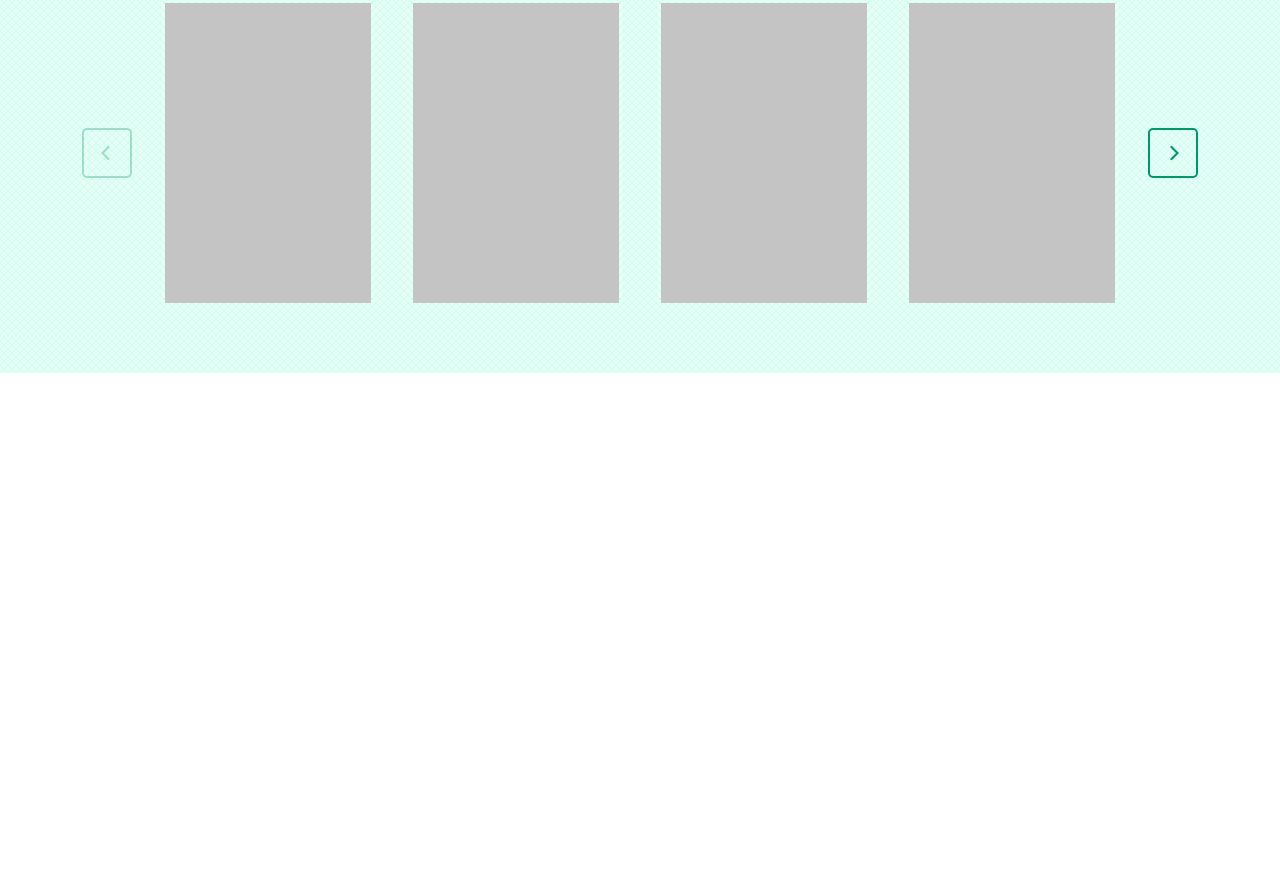
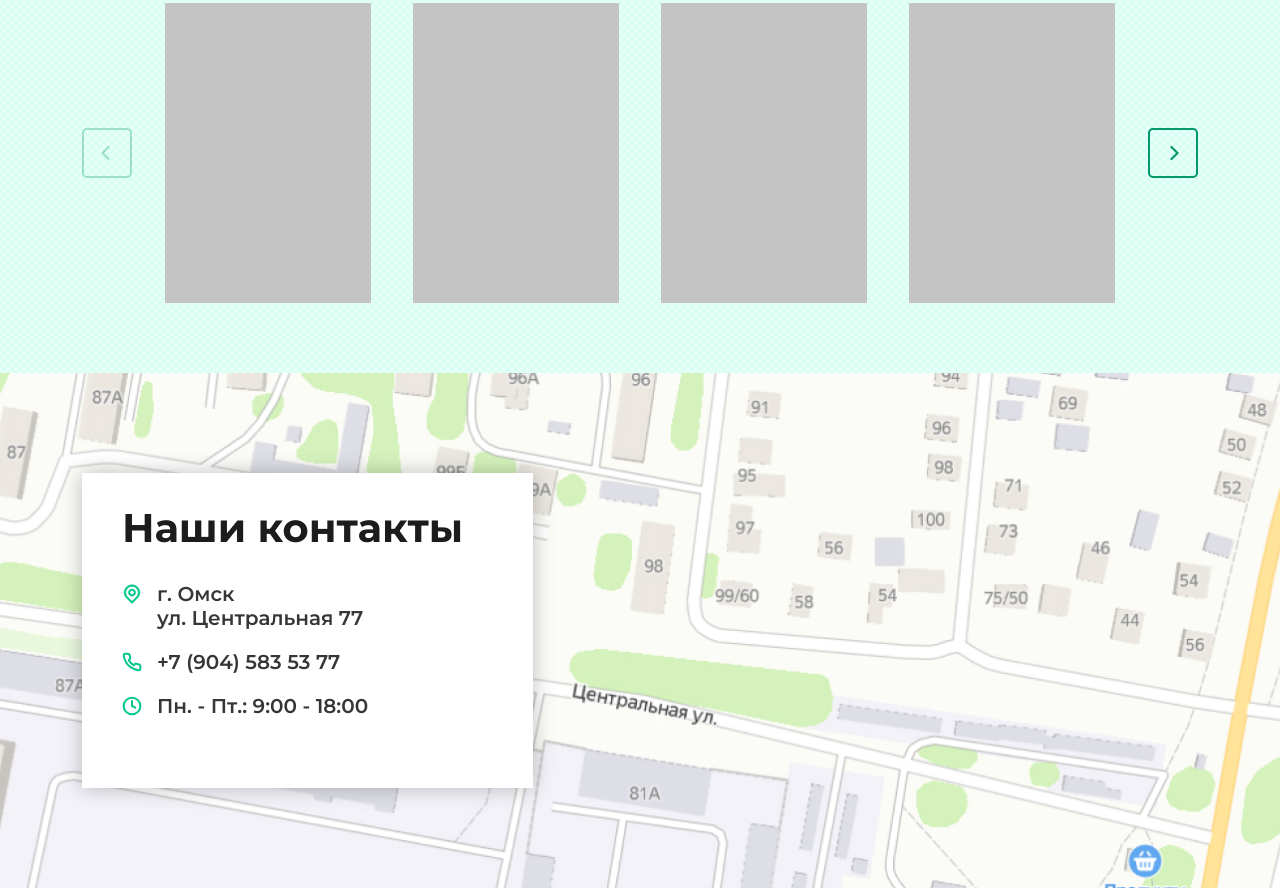
Before and after one commit to isakov-dev/SoyuzVneshTorg-layout, a website: page index.html in a window 1280 px wide. Shown: the part 3292-4180 px from the top of the page. Before the commit the page ends 3665 px from the top, so only its background shows below. Drawn offline with nearby package versions, Linux system fonts and the light colour scheme.

Commit message:
Added contacts block

```diff
--- a/index.html
+++ b/index.html
@@ -310,6 +310,31 @@
         </div>
     </div>
 </div>
+<div class="contacts">
+    <div class="container">
+        <div class="row">
+            <div class="col-xl-5 col-lg-6 col-md-8">
+                <div class="contacts__card">
+                    <h2 class="contacts__title title">Наши контакты</h2>
+                    <div class="contacts__list">
+                        <div class="contacts__item">
+                            <img src="../images/reviews/pin-icon.svg" class="contacts__icon" alt="">
+                            <div class="contacts__text">г. Омск<br>ул. Центральная 77</div>
+                        </div>
+                        <div class="contacts__item">
+                            <img src="../images/reviews/phone-icon.svg" class="contacts__icon" alt="">
+                            <a href="tel:+79045835377" class="contacts__text">+7 (904) 583 53 77</a>
+                        </div>
+                        <div class="contacts__item">
+                            <img src="../images/reviews/clock-icon.svg" class="contacts__icon" alt="">
+                            <div class="contacts__text">Пн. - Пт.: 9:00 - 18:00</div>
+                        </div>
+                    </div>
+                </div>
+            </div>
+        </div>
+    </div>
+</div>
 
         <script src="js/jquery.min.js"></script>
         <script src="js/bootstrap.min.js"></script>
--- /dev/null
+++ b/src/scss/_contacts.scss
@@ -0,0 +1,78 @@
+.contacts {
+
+  background: url("../images/contacts/map.jpg") center no-repeat;
+  background-size: cover;
+  padding-top: 100px;
+  padding-bottom: 100px;
+
+  @include laptop {
+    padding-top: 85px;
+    padding-bottom: 85px;
+  }
+
+  @include tablet {
+    padding-top: 70px;
+    padding-bottom: 70px;
+  }
+
+  &__card {
+
+    background: $white;
+    box-shadow: 0 0 20px rgba(0, 0, 0, 0.25);
+    padding: 30px 40px 70px;
+
+    @include tablet {
+      padding: 30px 20px 40px;
+      border-radius: 5px;
+    }
+
+  }
+
+  &__title {
+    text-align: left;
+  }
+
+  &__list {
+    margin-top: 30px;
+  }
+
+  &__item {
+
+    display: flex;
+    align-items: start;
+
+    &:not(:last-child) {
+      margin-bottom: 20px;
+    }
+
+  }
+
+  &__icon {
+
+    width: 20px;
+    flex-shrink: 0;
+    margin-right: 15px;
+    margin-top: 2px;
+
+    @include tablet {
+      margin-top: 0;
+    }
+
+  }
+
+  &__text {
+
+    font-weight: 600;
+    font-size: 20px;
+    line-height: 24px;
+    color: $dark-gray;
+
+    @include tablet {
+      font-weight: 400;
+      font-size: 16px;
+      line-height: 20px;
+    }
+
+  }
+
+}
--- a/src/scss/style.scss
+++ b/src/scss/style.scss
@@ -8,3 +8,4 @@
 @import "advantages";
 @import "partners";
 @import "reviews";
+@import "contacts";
```
Also changed, not shown: src/html/blocks/contacts.html (added, +25 -0 lines), src/html/index.html (+1 -0 lines), css/style.css, images/contacts/map.jpg (added), images/reviews/clock-icon.svg (added), images/reviews/phone-icon.svg (added), images/reviews/pin-icon.svg (added).
